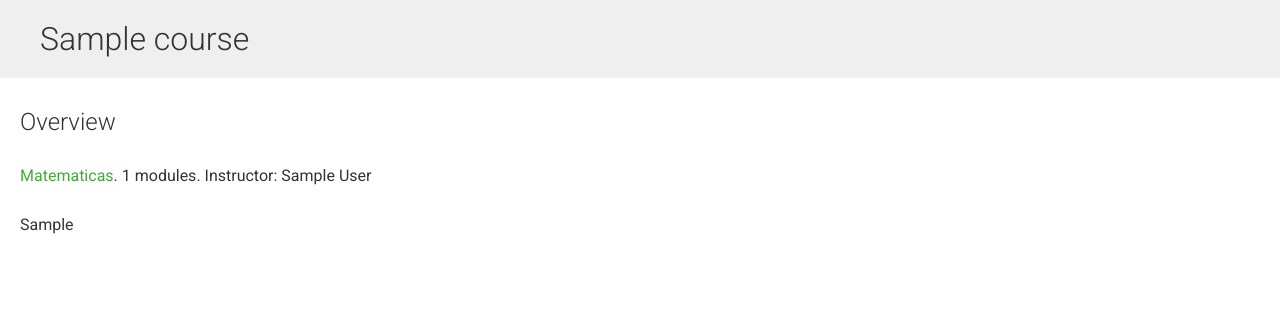
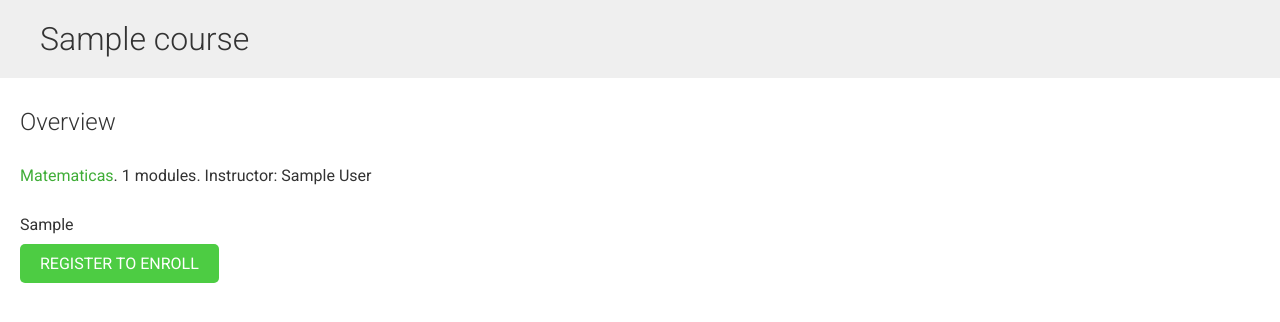
Before and after one commit to rogerortiza/educa, a Django app: a page that uses courses/templates/courses/course/detail.html in a window 1280 px wide. Shown: the part 54-376 px from the top of the page. Run offline with Django 3.2, Linux system fonts and the light colour scheme; data comes from the database, SQL or seed files in the repository; tables that the repository leaves empty hold one stand-in row (values such as "Sample post"); some libraries are stand-ins or nearby versions.

Commit message:
Enrolling students on courses

```diff
--- a/courses/models.py
+++ b/courses/models.py
@@ -26,6 +26,8 @@ class Course(models.Model):
     overview = models.TextField()
     created = models.DateTimeField(auto_now_add=True)
     updated = models.DateTimeField(auto_now=True)
+    students = models.ManyToManyField(User, related_name='courses_joined',
+                                      blank=True)
 
     class Meta:
         ordering = ['-created']
--- a/courses/templates/courses/course/detail.html
+++ b/courses/templates/courses/course/detail.html
@@ -16,6 +16,15 @@
         Instructor: {{ object.owner.get_full_name }}
       </p>
       {{ object.overview|linebreaks }}
+    {% if request.user.is_authenticated %}
+        <form action="{% url "student_enroll_course" %}" method="post">
+            {{ enroll_form }}
+            {% csrf_token %}
+            <input type="submit" value="Enroll now">
+        </form>
+    {% else %}
+        <a href="{% url "student_registration" %}" class="button">Register to enroll</a>
+    {% endif %}
     </div>
   {% endwith %}
 {% endblock %}
--- a/courses/views.py
+++ b/courses/views.py
@@ -9,6 +9,7 @@ from django.views.generic.base import TemplateResponseMixin, View
 from django.views.generic.edit import CreateView, UpdateView, DeleteView
 from django.views.generic.detail import DetailView
 from django.views.generic.list import ListView
+from students.forms import CourseEnrollForm
 from .forms import ModuleFormSet
 from .models import Course, Content, Module, Subject
 
@@ -187,3 +188,8 @@ class CourseListView(TemplateResponseMixin, View):
 class CourseDetailView(DetailView):
     model = Course
     template_name = 'courses/course/detail.html'
+
+    def get_context_data(self, **kwargs):
+        context = super(CourseDetailView, self).get_context_data(**kwargs)
+        context['enroll_form'] = CourseEnrollForm(initial={'course': self.object})
+        return context
--- /dev/null
+++ b/students/forms.py
@@ -0,0 +1,7 @@
+from django import forms
+from courses.models import Course
+
+
+class CourseEnrollForm(forms.Form):
+    course = forms.ModelChoiceField(queryset=Course.objects.all(),
+                                    widget=forms.HiddenInput)
--- a/students/urls.py
+++ b/students/urls.py
@@ -4,4 +4,5 @@ from .views import *
 
 urlpatterns = [
     path('register/', StudentRegistrationView.as_view(), name='student_registration'),
+    path('enroll-course/', StudentEnrollCourseView.as_view(), name='student_enroll_course'),
 ]
```
Also changed, not shown: students/views.py (+16 -1 lines), courses/migrations/0004_course_students.py (added).
